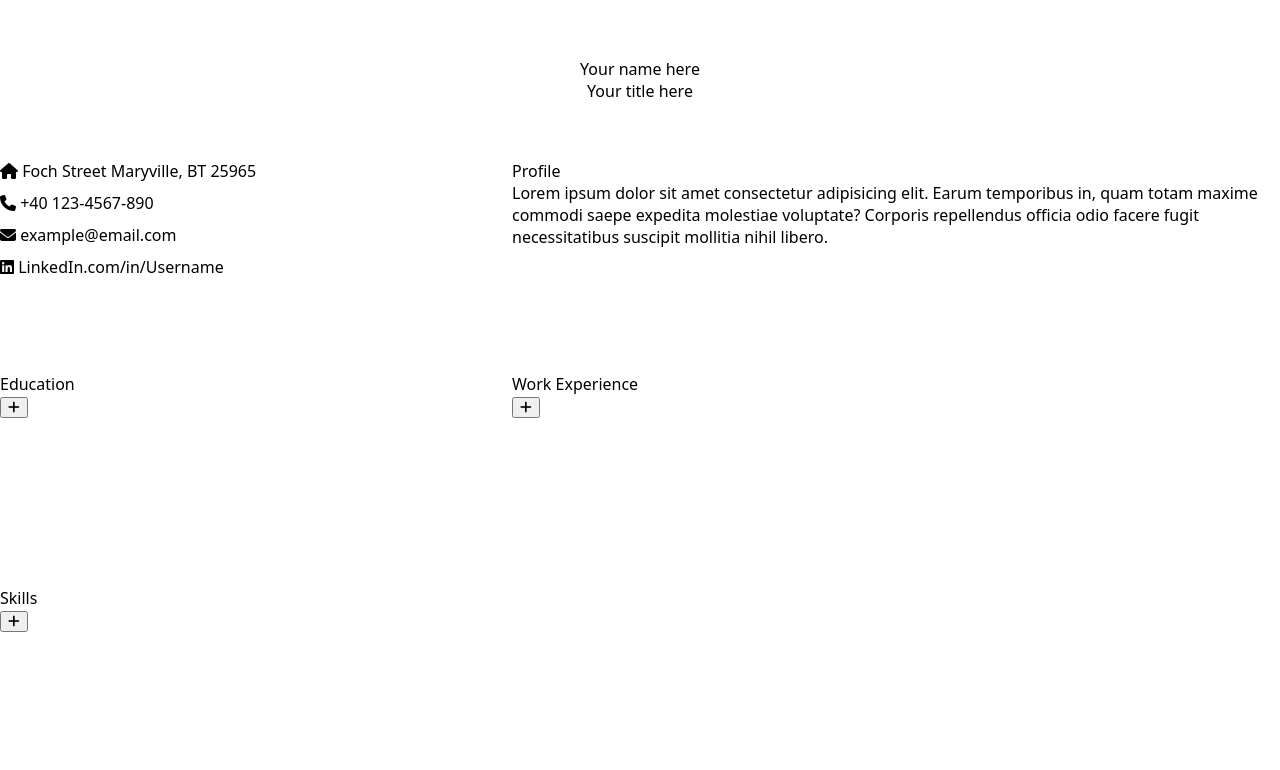
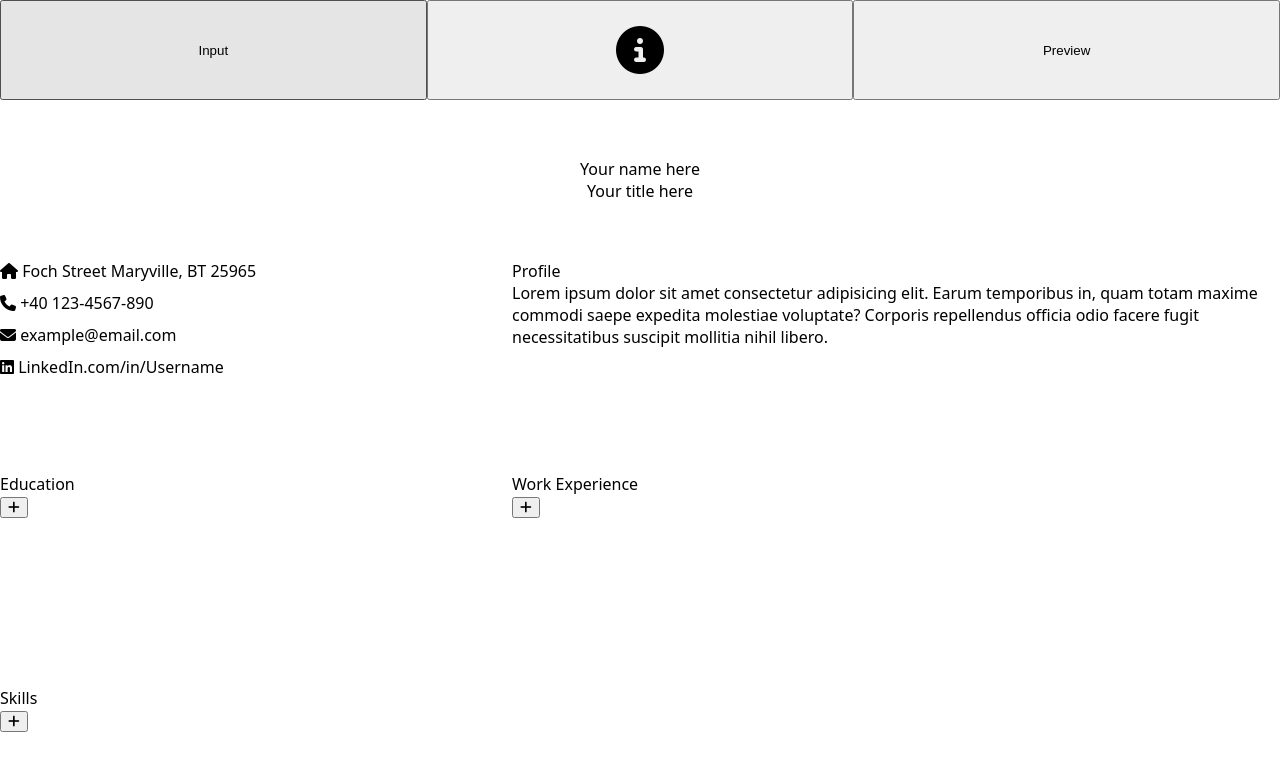
Before and after one commit to alleizon/cv-application, a React (Create React App) app: page / in a window 1280 px wide. Shown: the top 770 px of the page. Built offline with nearby package versions, Linux system fonts and the light colour scheme.

Commit message:
Added Input, Info, Preview Components

```diff
--- a/src/App.js
+++ b/src/App.js
@@ -2,12 +2,21 @@ import { Component } from "react";
 import Header from "./components/Header/Header";
 import BodyLeft from "./components/BodyLeft/BodyLeft";
 import BodyRight from "./components/BodyRight/BodyRight";
+import PreviewButton from "./components/PreviewButton";
+import InputButton from "./components/InputButton";
+import InfoButton from "./components/InfoButton";
 import styled from "styled-components";
 
 export default class App extends Component {
   render() {
     return (
       <AppS>
+        <ButtonContainer>
+          <InputButton button={ViewButton} />
+          <InfoButton button={ViewButton} />
+          <PreviewButton button={ViewButton} />
+        </ButtonContainer>
+
         <Header />
         <BodyLeft />
         <BodyRight />
@@ -17,10 +26,24 @@ export default class App extends Component {
 }
 
 const AppS = styled.div`
+  position: relative;
   display: grid;
+  margin-top: 100px;
   height: 100vh;
   grid-template-rows: 20% repeat(3, minmax(max-content, 1fr));
   grid-template-columns: 40% 60%;
 `;
 
+const ViewButton = styled.button`
+  flex: 1;
+`;
+
+const ButtonContainer = styled.div`
+  position: absolute;
+  bottom: 100%;
+  height: 100px;
+  width: 100%;
+  display: flex;
+`;
+
 console.clear();
--- /dev/null
+++ b/src/components/InfoButton.js
@@ -0,0 +1,93 @@
+import { Component } from "react";
+import styled from "styled-components";
+
+export default class InfoButton extends Component {
+  constructor(props) {
+    super(props);
+    this.state = {
+      modal: false,
+    };
+    this.button = this.props.button;
+    this.showModal = this.showModal.bind(this);
+  }
+
+  showModal() {
+    this.setState({ modal: !this.state.modal });
+  }
+
+  render() {
+    return (
+      <>
+        {this.state.modal && (
+          <ModalWrapper onClick={this.showModal}>
+            <Modal>
+              <h1>INFO</h1>
+              <Ul>
+                <li>Click on INPUT to write your CV</li>
+                <li>
+                  Click on <i className="fa-solid fa-circle-info"></i>
+                  to open this info
+                </li>
+                <li>Click on PREVIEW to preview your CV</li>
+                <li>
+                  While in input mode, click on a field to edit it, click on{" "}
+                  <i className="fa-solid fa-plus"></i>
+                  to add entries or fields or click and{" "}
+                  <i className="fa-solid fa-xmark"></i> to remove entries
+                </li>
+                <li>
+                  While in input mode, click on a field and remove the text to
+                  delete it
+                </li>
+              </Ul>
+              <CloseButton onClick={this.showModal}>
+                <i className="fa-solid fa-xmark"></i>{" "}
+              </CloseButton>
+            </Modal>
+          </ModalWrapper>
+        )}
+        <this.button onClick={this.showModal} className="control">
+          <i
+            style={{ fontSize: "3rem" }}
+            className="fa-solid fa-circle-info"
+          ></i>
+        </this.button>
+      </>
+    );
+  }
+}
+
+const CloseButton = styled.button`
+  position: absolute;
+  top: 20px;
+  right: 20px;
+`;
+
+const Modal = styled.div`
+  position: absolute;
+  z-index: 100;
+  top: 50%;
+  left: 50%;
+  transform: translate(-50%, -50%);
+  background: linear-gradient(240deg, #b3b3b3, #ffffff);
+  padding: 30px;
+  border-radius: 5px;
+  box-shadow: 1px 1px 5px #0000007d;
+`;
+
+const Ul = styled.ul`
+  display: flex;
+  flex-direction: column;
+  margin-top: 10px;
+  gap: 10px;
+  margin-left: 20px;
+  list-style: disc;
+`;
+
+const ModalWrapper = styled.div`
+  position: fixed;
+  height: 100vh;
+  width: 100vw;
+  z-index: 99;
+  background-color: #0000004d;
+`;
--- /dev/null
+++ b/src/components/InputButton.js
@@ -0,0 +1,24 @@
+import { Component } from "react";
+
+export default class InputButton extends Component {
+  constructor(props) {
+    super(props);
+    this.button = this.props.button;
+    this.handleInput = this.handleInput.bind(this);
+  }
+
+  handleInput() {
+    const buttons = [...document.querySelectorAll("button:not(.control)")];
+    buttons.forEach((button) => {
+      button.classList.remove("hide");
+    });
+  }
+
+  render() {
+    return (
+      <this.button className="control" onClick={this.handleInput}>
+        Input
+      </this.button>
+    );
+  }
+}
--- /dev/null
+++ b/src/components/PreviewButton.js
@@ -0,0 +1,24 @@
+import { Component } from "react";
+
+export default class PreviewButton extends Component {
+  constructor(props) {
+    super(props);
+    this.button = this.props.button;
+    this.handlePreview = this.handlePreview.bind(this);
+  }
+
+  handlePreview() {
+    const buttons = [...document.querySelectorAll("button:not(.control)")];
+    buttons.forEach((button) => {
+      button.classList.add("hide");
+    });
+  }
+
+  render() {
+    return (
+      <this.button className="control" onClick={this.handlePreview}>
+        Preview
+      </this.button>
+    );
+  }
+}
--- a/src/index.css
+++ b/src/index.css
@@ -5,3 +5,7 @@
   font-family: system-ui, -apple-system, BlinkMacSystemFont, 'Segoe UI', Roboto, Oxygen, Ubuntu, Cantarell, 'Open Sans', 'Helvetica Neue', sans-serif;
   box-sizing: border-box;
 }
+
+button.hide {
+  display:none;
+}
```
